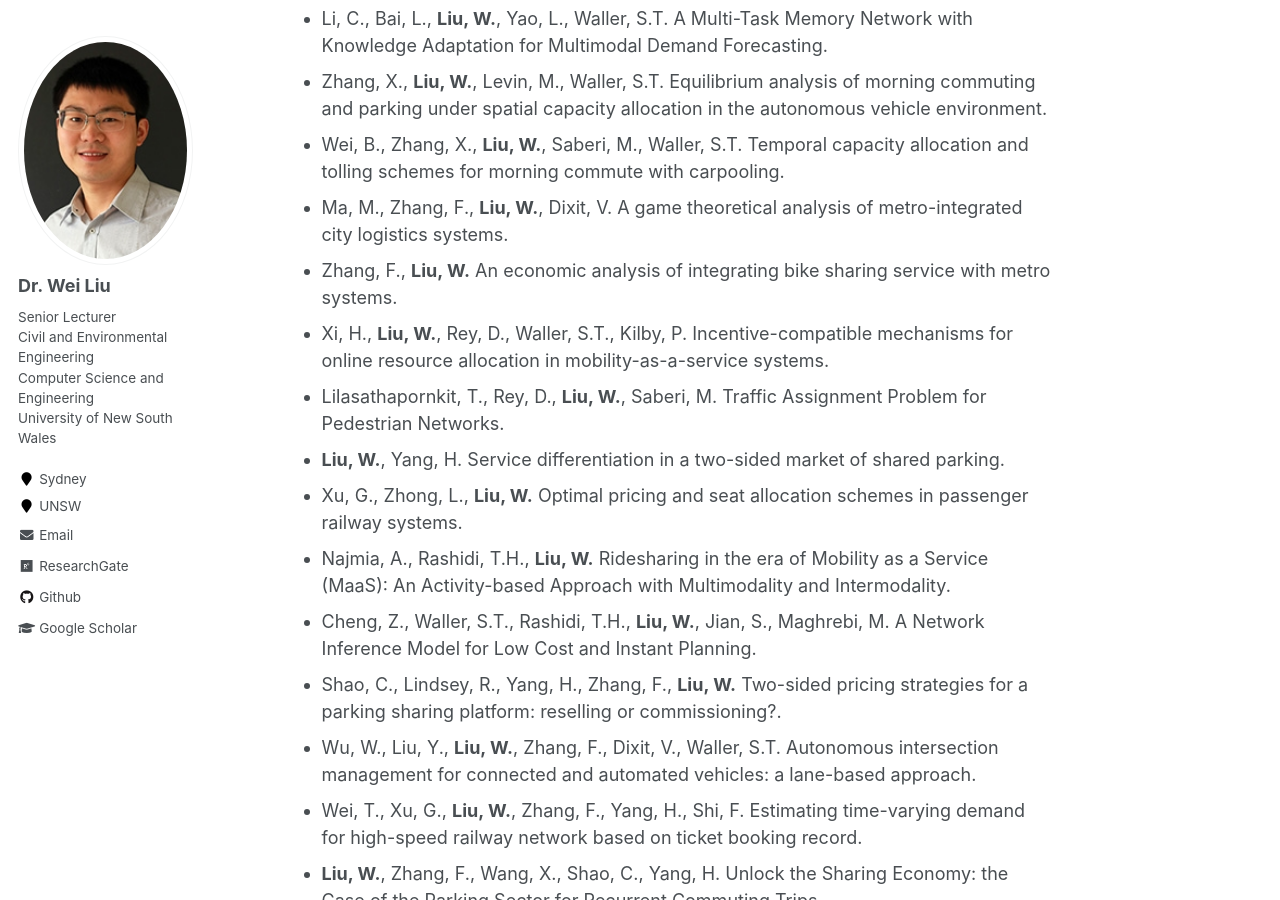
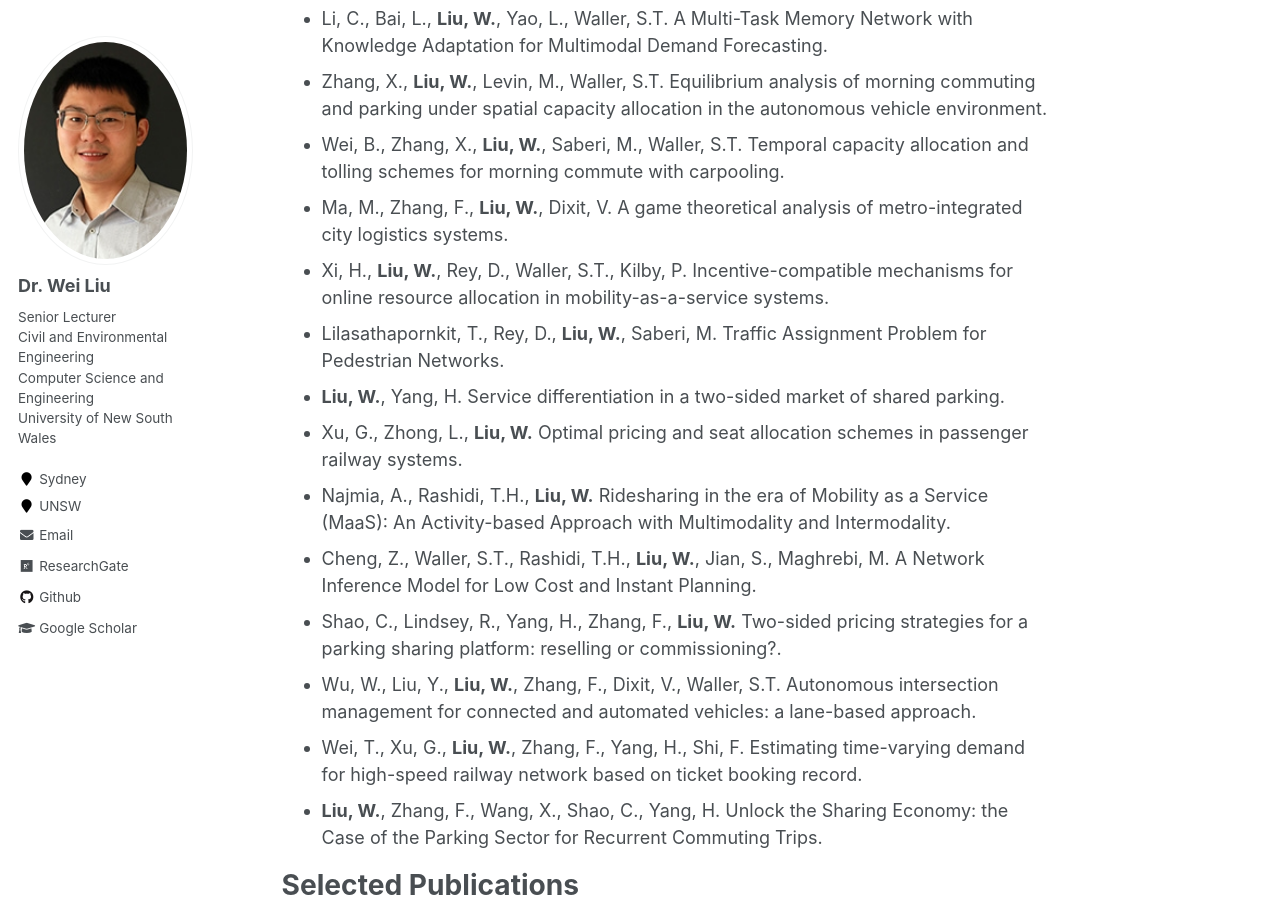
Before and after one commit to weiliu2016/weiliu2016.github.io, a Jekyll site: the page built from _pages/about.md, in a window 1280 px wide and 900 px high, scrolled down 2043 px. Built offline with Jekyll 4.4.1, drawn with Linux system fonts in a browser that asks for light colours.

Commit message:
Update about.md

```diff
--- a/_pages/about.md
+++ b/_pages/about.md
@@ -49,7 +49,6 @@ Selected Working Papers
 - Zhang, X., **Liu, W.**, Levin, M., Waller, S.T. Equilibrium analysis of morning commuting and parking under spatial capacity allocation in the autonomous vehicle environment.
 - Wei, B., Zhang, X., **Liu, W.**, Saberi, M., Waller, S.T. Temporal capacity allocation and tolling schemes for morning commute with carpooling.
 - Ma, M., Zhang, F., **Liu, W.**, Dixit, V. A game theoretical analysis of metro-integrated city logistics systems.
-- Zhang, F., **Liu, W.** An economic analysis of integrating bike sharing service with metro systems.
 - Xi, H., **Liu, W.**, Rey, D., Waller, S.T., Kilby, P. Incentive-compatible mechanisms for online resource allocation in mobility-as-a-service systems.
 - Lilasathapornkit, T., Rey, D., **Liu, W.**, Saberi, M. Traffic Assignment Problem for Pedestrian Networks.
 - **Liu, W.**, Yang, H. Service differentiation in a two-sided market of shared parking.
```
